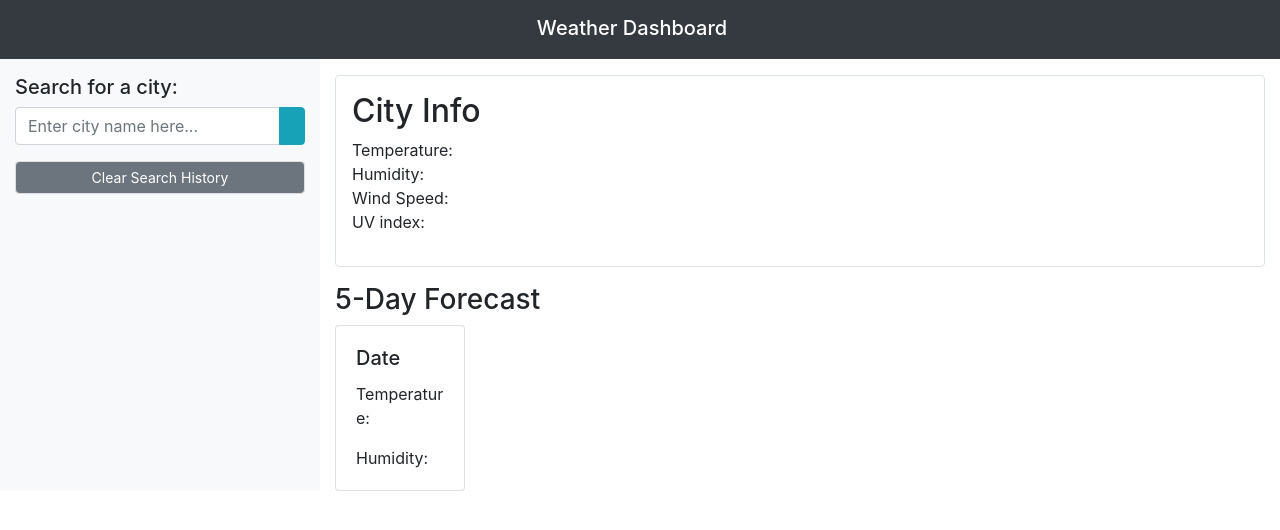
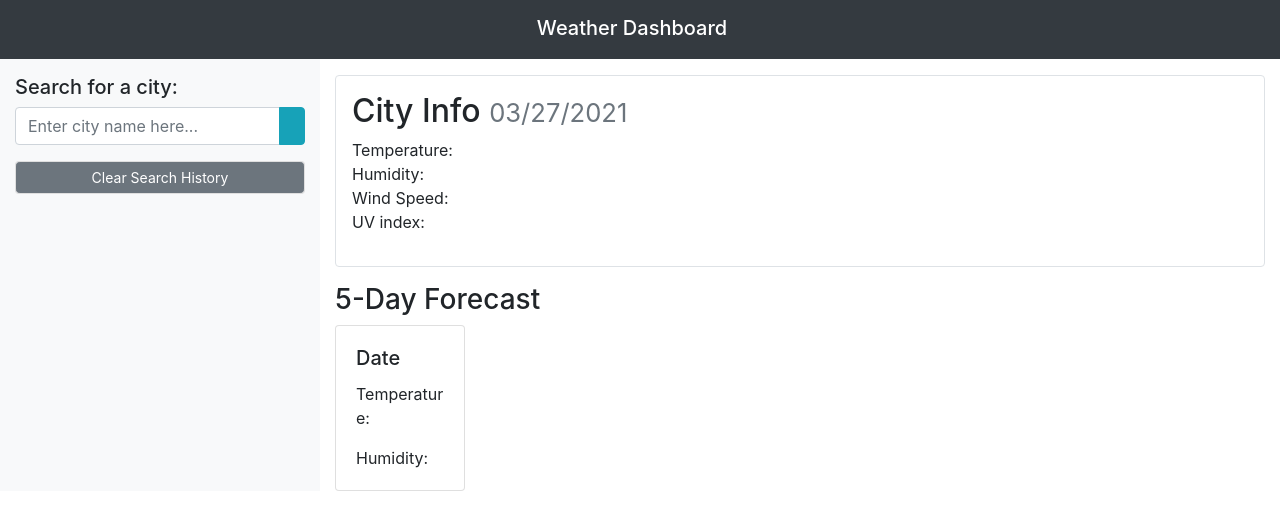
Before and after one commit to noahhoback/Weather-Dashboard, a plain HTML site: page index.html in a window 1280 px wide. Drawn offline with nearby package versions, Linux system fonts and the light colour scheme.

Commit message:
errors html fixed

```diff
--- a/index.html
+++ b/index.html
@@ -55,7 +55,7 @@ then i need to:
                 <div class="row">
                     <div class="col-12">
                         <div class="city-info border rounded my-3 px-3 py-3">
-                            <h2 id="current-city">City Info <small class="text-muted" id="current-date"></small></h2>
+                            <h2 id="current-city">City Info <small class="text-muted" id="todays-date"></small></h2>
 
                             <p class="mb-0">Temperature: <span id="current-temperature"></span></p>
                             <p class="mb-0">Humidity: <span id="current-humidity"></span></p>
```
